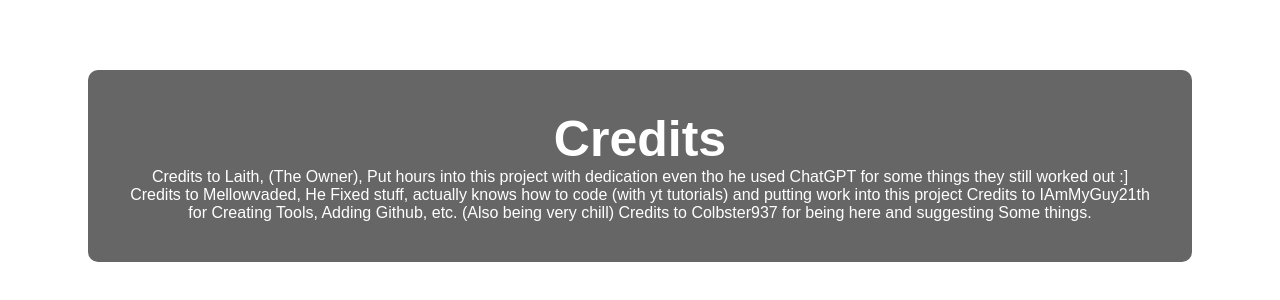
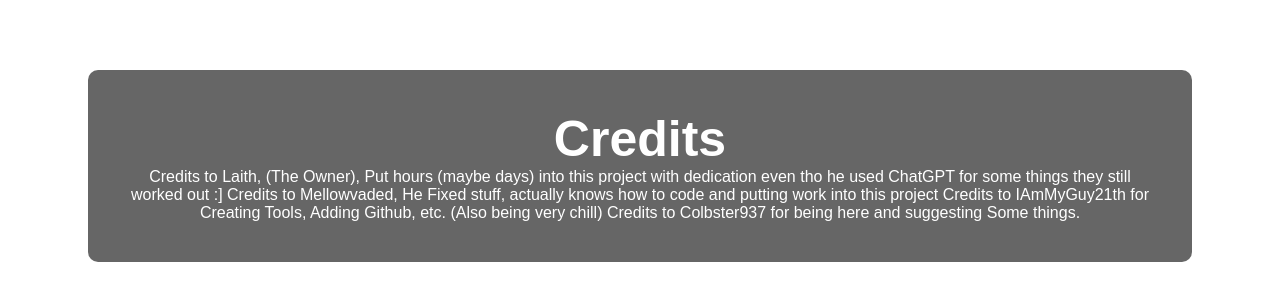
Before and after one commit to hipelol1/Creayun, a plain HTML site: page credits.html in a window 1280 px wide. Shown: the part 234-534 px from the top of the page. Drawn offline with Linux system fonts and the light colour scheme.

Commit message:
Update credits.html

```diff
--- a/credits.html
+++ b/credits.html
@@ -82,8 +82,8 @@
   <div class="content">
     <h1>Credits</h1>
 
-    <a>Credits to Laith, (The Owner), Put hours into this project with dedication even tho he used ChatGPT for some things they still worked out :]<a>
-      <a>Credits to Mellowvaded, He Fixed stuff, actually knows how to code (with yt tutorials) and putting work into this project<a>
+    <a>Credits to Laith, (The Owner), Put hours (maybe days) into this project with dedication even tho he used ChatGPT for some things they still worked out :]<a>
+      <a>Credits to Mellowvaded, He Fixed stuff, actually knows how to code and putting work into this project<a>
       <a>Credits to IAmMyGuy21th for Creating Tools, Adding Github, etc. (Also being very chill)<a>
      <a></a> Credits to Colbster937 for being here and suggesting Some things.</a>
   </div>
```
